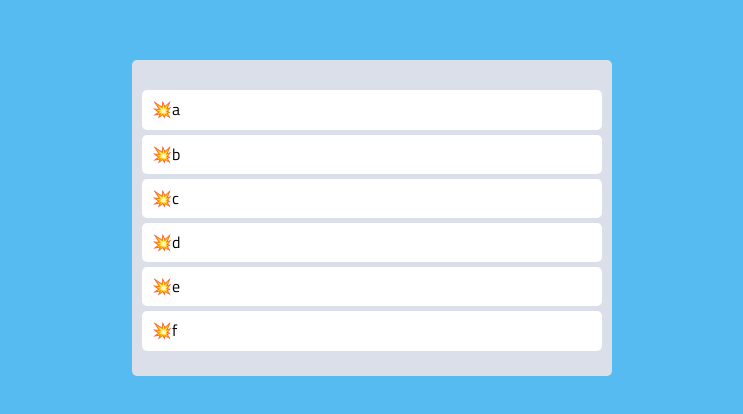
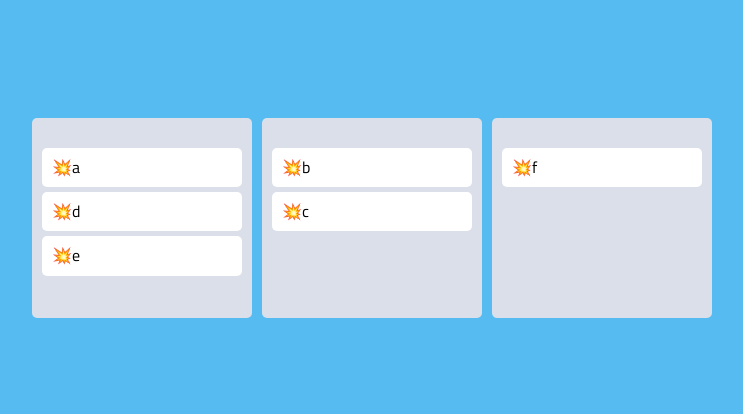
Before and after one commit to ny0011/todo-list, a React (Create React App) app: page / in a window 1280 px wide. Shown: the part 182-596 px from the top of the page, without its empty margins (268-1011 px from the left). Built offline with nearby package versions, Linux system fonts and the light colour scheme.

Commit message:
6.8 Multi Boards

```diff
--- a/src/App.tsx
+++ b/src/App.tsx
@@ -1,12 +1,12 @@
-import { DragDropContext, Droppable, DropResult } from "react-beautiful-dnd";
+import { DragDropContext, DropResult } from "react-beautiful-dnd";
 import { useRecoilState } from "recoil";
 import styled from "styled-components";
 import { toDoState } from "./atoms";
-import DraggableCard from "./Components/DraggableCard";
+import Board from "./Components/Board";
 
 const Wrapper = styled.div`
   display: flex;
-  max-width: 480px;
+  max-width: 680px;
   width: 100%;
   margin: 0 auto;
   justify-content: center;
@@ -17,43 +17,29 @@
 const Boards = styled.div`
   display: grid;
   width: 100%;
-  grid-template-columns: repeat(1, 1fr);
-`;
-
-const Board = styled.div`
-  padding: 20px 10px;
-  padding-top: 30px;
-  background-color: ${(props) => props.theme.boardColor};
-  border-radius: 5px;
-  min-height: 200px;
+  gap: 10px;
+  grid-template-columns: repeat(3, 1fr);
 `;
 
 function App() {
   const [toDos, setToDos] = useRecoilState(toDoState);
   const onDragEnd = ({ destination, source, draggableId }: DropResult) => {
     if (!destination) return;
-    setToDos((toDos) => {
-      const copyToDos = [...toDos];
-      copyToDos.splice(source.index, 1);
-      copyToDos.splice(destination?.index, 0, draggableId);
-      return copyToDos;
-    });
+    // setToDos((toDos) => {
+    //   const copyToDos = [...toDos];
+    //   copyToDos.splice(source.index, 1);
+    //   copyToDos.splice(destination?.index, 0, draggableId);
+    //   return copyToDos;
+    // });
   };
   console.log(toDos);
   return (
     <DragDropContext onDragEnd={onDragEnd}>
       <Wrapper>
         <Boards>
-          <Droppable droppableId="list">
-            {(magic) => (
-              <Board ref={magic.innerRef} {...magic.droppableProps}>
-                {toDos.map((todo, index) => (
-                  <DraggableCard index={index} todo={todo} key={todo} />
-                ))}
-                {magic.placeholder}
-              </Board>
-            )}
-          </Droppable>
+          {Object.keys(toDos).map((boardId) => {
+            return <Board toDos={toDos[boardId]} boardId={boardId} />;
+          })}
         </Boards>
       </Wrapper>
     </DragDropContext>
--- /dev/null
+++ b/src/Components/Board.tsx
@@ -0,0 +1,33 @@
+import { Droppable } from "react-beautiful-dnd";
+import styled from "styled-components";
+import DraggableCard from "./DraggableCard";
+
+const Wrapper = styled.div`
+  padding: 20px 10px;
+  padding-top: 30px;
+  background-color: ${(props) => props.theme.boardColor};
+  border-radius: 5px;
+  min-height: 200px;
+`;
+
+interface IBoardProps {
+  toDos: string[];
+  boardId: string;
+}
+
+function Board({ toDos, boardId }: IBoardProps) {
+  return (
+    <Droppable droppableId={boardId}>
+      {(magic) => (
+        <Wrapper ref={magic.innerRef} {...magic.droppableProps}>
+          {toDos.map((todo, index) => (
+            <DraggableCard index={index} todo={todo} key={todo} />
+          ))}
+          {magic.placeholder}
+        </Wrapper>
+      )}
+    </Droppable>
+  );
+}
+
+export default Board;
--- a/src/atoms.tsx
+++ b/src/atoms.tsx
@@ -1,6 +1,14 @@
 import { atom, selector } from "recoil";
 
-export const toDoState = atom({
+interface IToDoState {
+  [key: string]: string[];
+}
+
+export const toDoState = atom<IToDoState>({
   key: "toDo",
-  default: ["a", "b", "c", "d", "e", "f"],
+  default: {
+    to_do: ["a", "d", "e"],
+    doing: ["b", "c"],
+    done: ["f"],
+  },
 });
```
Also changed, not shown: 1 other file (tests, documents, lock files or other folders).
